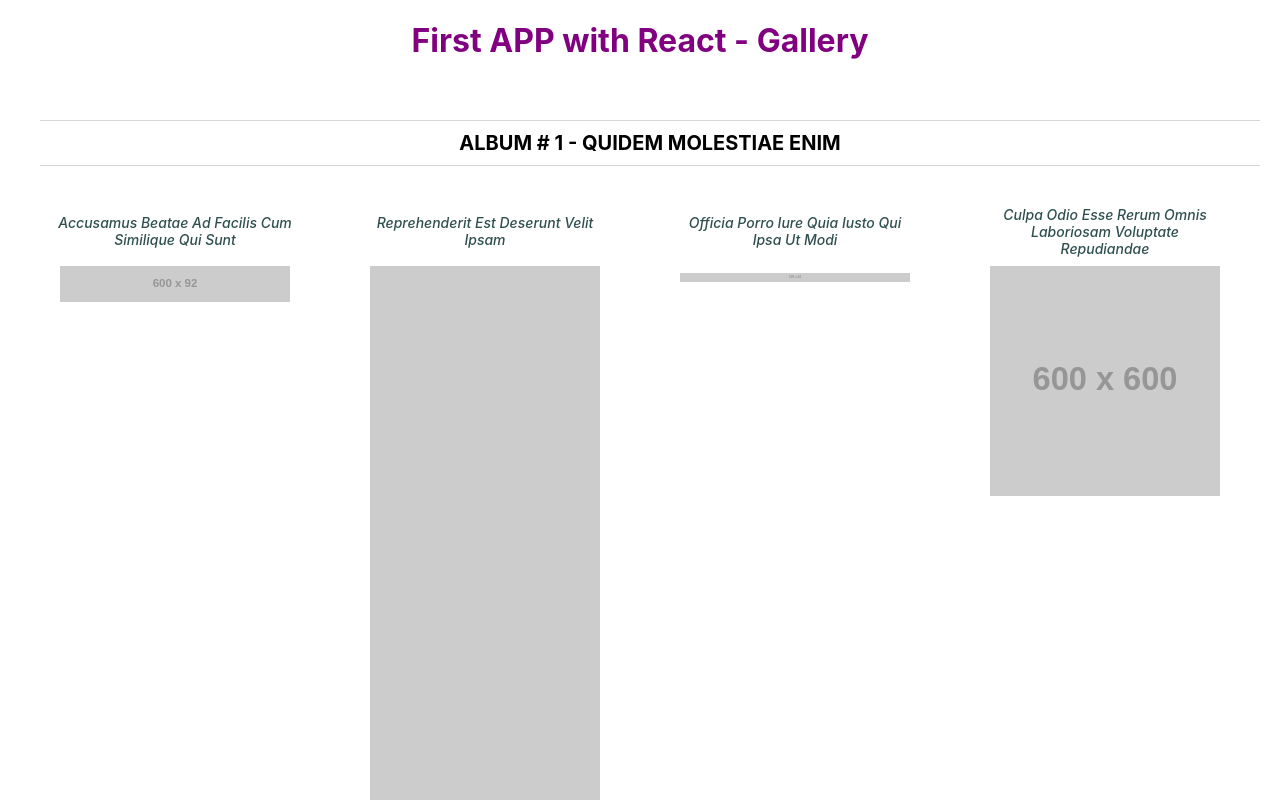
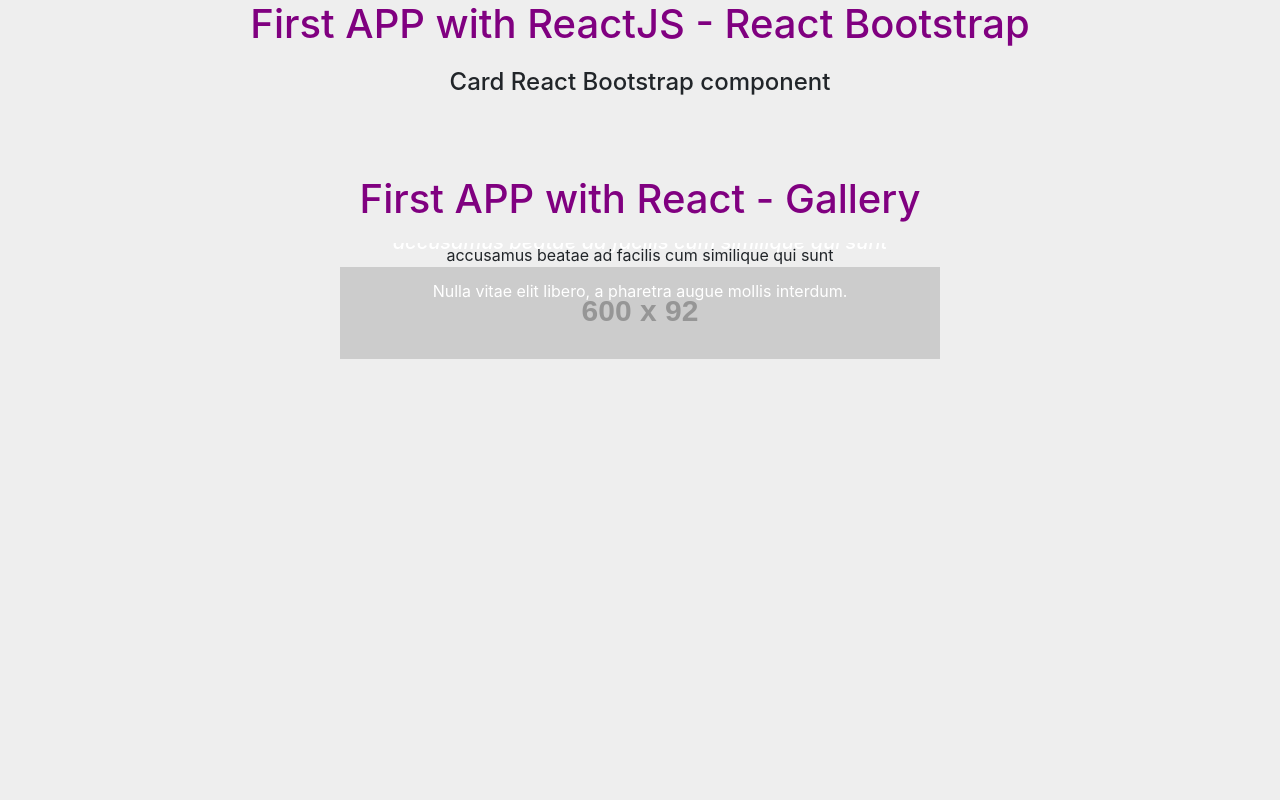
Before and after one commit to veronicanerak/first-react-app, a React (Create React App) app: page / in a window 1280 px wide. Shown: the top 800 px of the page. Built offline with nearby package versions, Linux system fonts and the light colour scheme.

Commit message:
Dynamic Carousel with bootstrap react added.

```diff
--- a/src/App.css
+++ b/src/App.css
@@ -4,12 +4,24 @@
 
 .App h1 {
   color: purple;
-  margin-bottom: 60px;
+  margin-bottom: 20px;
 }
 
 .App .title {
   color: blue;
   font-size: 15px;
+}
+
+.App h2 {
+  font-size: 24px;
+  margin-bottom: 30px;
+}
+
+.App h3 {
+  text-align: left;
+  margin: 25px;
+  font-size: 20px;
+  font-style: italic;
 }
 
 /* Images Gallery*/
@@ -66,3 +78,7 @@
   justify-content: space-between;
   margin-bottom: 50px;
 }
+
+.App .photo_title_carousel {
+  text-align: center;
+}
--- a/src/App.js
+++ b/src/App.js
@@ -3,6 +3,13 @@ import React, { useState } from 'react';
 import './App.css';
 import photosList from './data/photos.json';
 import albumsList from './data/albums.json';
+import Container from 'react-bootstrap/Container';
+import Row from 'react-bootstrap/Row';
+import Col from 'react-bootstrap/Col';
+import Card from 'react-bootstrap/Card';
+import Button from 'react-bootstrap/Button';
+import Carousel from 'react-bootstrap/Carousel';
+import './custom.scss';
 
 const Photo = (props) => {
   console.log("Props", props);
@@ -14,10 +21,21 @@ const Photo = (props) => {
   );
 }
 
+const PhotoCarousel = (props) => {
+  console.log("Props", props);
+  return (
+    <div className="photo_carousel">
+      <div className="photo_title_carousel">{props.photo.title}</div>
+      <div className="photo_image_carousel"><img alt={props.photo.title} src={props.photo.url} /></div>
+    </div>
+  );
+}
+
 const Album = (props) => {
   console.log("Props", props);
   return (
-    <div className="album">
+    <Row className="album">
+      <Col>
         <div className="album_title"><span className="album_number">Album # {props.album.id}</span> - {props.album.title}</div>
         <div className="photos_album">
           {props.thePhotos.slice(0, 4).map(photo => {
@@ -26,7 +44,8 @@ const Album = (props) => {
             );
           })}
         </div>
-    </div>
+      </Col>
+    </Row>
   );
 }
 
@@ -37,18 +56,35 @@ function App() {
   //console.log(albums);
   //console.log(photos);
   return (
-    <div className="App">
+    <Container className="App">
+      <Row>
+        <Col>
+          <h1>First APP with ReactJS - React Bootstrap</h1>
+          <h2>Card React Bootstrap component</h2>
+
+          <br /><br />
           <h1>First APP with React - Gallery</h1>
 
-      <div className="albums">
-        {albums.slice(0, 10).map(album =>  {
-          const thePhotos = photos.filter(photo => photo.albumId === album.id);
+          <Carousel>
+
+            {photos.slice(0, 3).map(photo =>  {
+
               return (
-              <Album album={album} thePhotos={thePhotos} key={album.id} />
+                <Carousel.Item>
+                  <PhotoCarousel photo={photo} key={photo.id} />
+                  <Carousel.Caption>
+                    <h3 className="photo_title_carousel">{photo.title}</h3>
+                    <p>Nulla vitae elit libero, a pharetra augue mollis interdum.</p>
+                  </Carousel.Caption>
+                </Carousel.Item>
               );
+
             })}
-      </div>
-    </div>
+
+          </Carousel>
+        </Col>
+      </Row>
+    </Container>
   );
 }
 
--- /dev/null
+++ b/src/custom.scss
@@ -0,0 +1,5 @@
+// Override default variables before the import
+$body-bg: #eee;
+
+// Import Bootstrap and its default variables
+@import '~bootstrap/scss/bootstrap.scss';
```
Also changed, not shown: public/images/loto_flower.jpg (added). Lines whose indentation alone changed are shown as unchanged.
